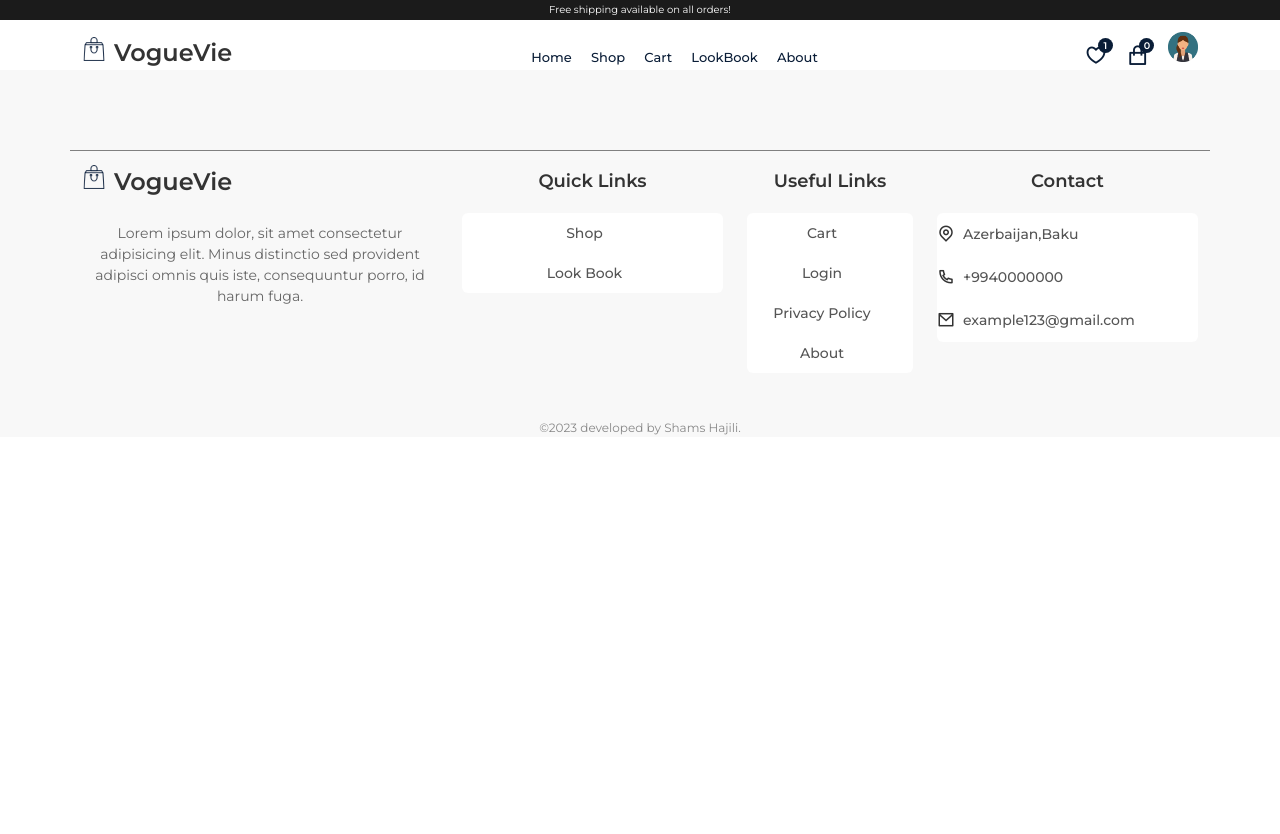
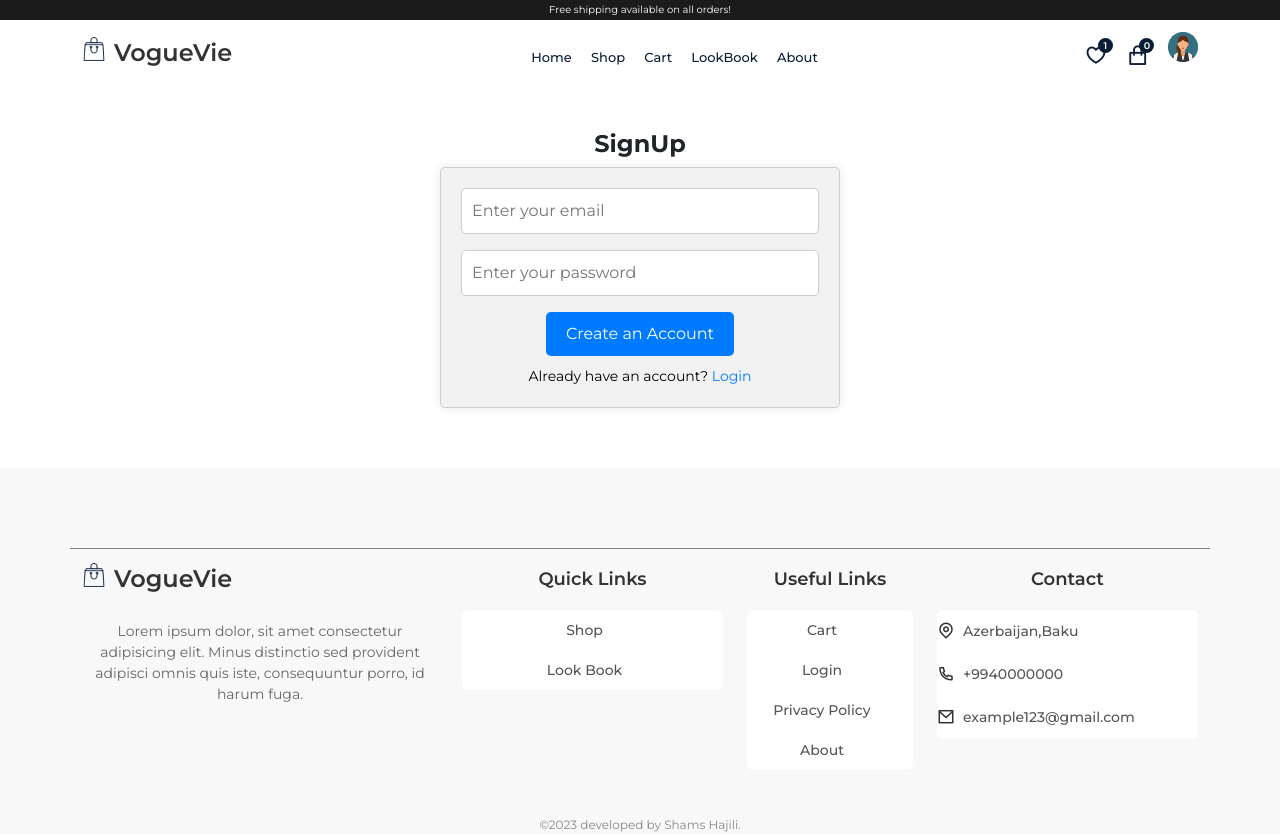
Before and after one commit to shemshajili/Ecommerce, a React (Create React App) app: page /signup in a window 1280 px wide. Before the commit the page ends 800 px from the top, so only its background shows below. Built offline with nearby package versions, Linux system fonts and the light colour scheme.

Commit message:
Added SignUp page

```diff
--- a/src/pages/Login.jsx
+++ b/src/pages/Login.jsx
@@ -7,6 +7,7 @@ import '../styles/login.css'
 const Login = () => {
 
     const [email,setEmail]=useState('')
+    const [password,setPassword]=useState('')
 
     return <Helmet title='Login'>
         <section>
@@ -17,13 +18,15 @@ const Login = () => {
 
                         <Form className='auth__form'>
                             <FormGroup className='form__group'>
-                                <input type="email" placeholder='Enter your email' />
+                                <input type="email" placeholder='Enter your email'
+                                 value={email} onClick={e=>setEmail(e.target.value)} />
                             </FormGroup>
                             <FormGroup className='form__group'>
-                                <input type="password" placeholder='Enter your password' />
+                                <input type="password" placeholder='Enter your password'
+                                value={password} onClick={e=>setPassword(e.target.value)} />
                             </FormGroup>
 
-                            <button className='buy__btn auth__btn'>Login</button>
+                            <button type='submit' className='buy__btn auth__btn'>Login</button>
                             <p>Don't have an account? <Link to='/signup'>Create an account</Link></p>
                         </Form>
                     </Col>
--- a/src/pages/SignUp.jsx
+++ b/src/pages/SignUp.jsx
@@ -1,11 +1,40 @@
-import React from 'react';
+import React, {useState} from 'react';
+import Helmet from '../components/Helmet/Helmet'
+import { Container,Row,Col,Form,FormGroup } from 'reactstrap';
+import { Link } from 'react-router-dom';
+import '../styles/login.css'
 
 const SignUp = () => {
-    return (
-        <div>
 
-        </div>
-    );
+    const [email,setEmail]=useState('')
+    const [password,setPassword]=useState('')
+
+    return <Helmet title='SignUp'>
+        <section>
+            <Container>
+                <Row>
+                    <Col lg='6' className='m-auto text-center'>
+                        <h3 className='fw-bold fs-4'>SignUp</h3>
+
+                        <Form className='auth__form'>
+                            <FormGroup className='form__group'>
+                                <input type="email" placeholder='Enter your email'
+                                 value={email} onClick={e=>setEmail(e.target.value)} />
+                            </FormGroup>
+                            <FormGroup className='form__group'>
+                                <input type="password" placeholder='Enter your password'
+                                value={password} onClick={e=>setPassword(e.target.value)} />
+                            </FormGroup>
+
+                            <button type='submit' className='buy__btn auth__btn'>Create an Account</button>
+                            <p>Already have an account? <Link to='/login'>Login</Link></p>
+                        </Form>
+                    </Col>
+                </Row>
+            </Container>
+        </section>
+
+    </Helmet>
 }
 
 export default SignUp;
```
